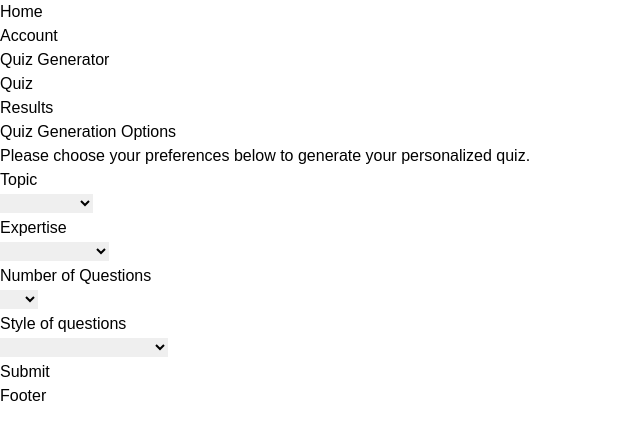
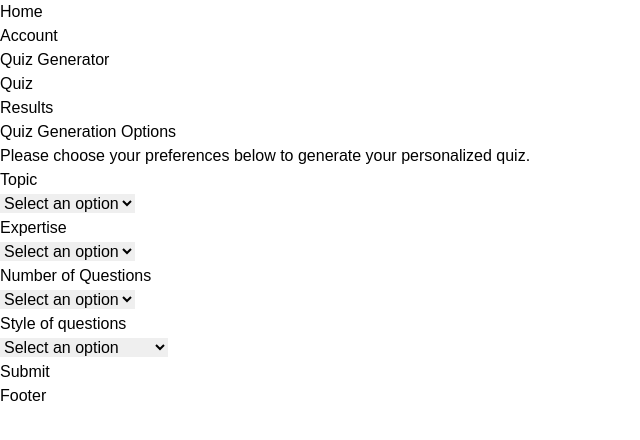
Before and after one commit to seanzinh0/lrnr-group-1, a React (Vite) app: page /quizgenerator in a window 1280 px wide. Shown: the top 440 px of the page, without its empty margins (0-640 px from the left). Built offline with nearby package versions, Linux system fonts and the light colour scheme.

Commit message:
test quiz answers

```diff
--- a/src/components/QuizDropdown.jsx
+++ b/src/components/QuizDropdown.jsx
@@ -1,25 +1,27 @@
+//creates props that can be passed through to create dropdown options
+const QuizDropdown = ({ data, onSelect }) => {
+  //maps each option
+  const selectOptions = data.map((option) => (
+    <option className="text-gray-900 p-3" key={option} value={option}>
+      {option}
+    </option>
+  ));
 
+  const handleChange = (e) => {
+    onSelect(e.target.value);
+  };
 
-//creates props that can be passed through to create dropdown options
-const QuizDropdown = (props) => {
-
-    //maps each option
-    const selectOptions = props.data.map(option => (
-        <option className="text-gray-900 p-3" key={option} value={option}>
-
-            {option}
-
-        </option>
-    ))
-
-    return (
-        <>
-            <select className="w-11/12 p-3 border-b-2 border-gray-300 focus:outline-0 focus:border-blue-500 bg-transparent">
-                <option></option>
-                {selectOptions}
-            </select>
-        </>
-    )
-}
+  return (
+    <>
+      <select
+        className="w-11/12 p-3 border-b-2 border-gray-300 focus:outline-0 focus:border-blue-500 bg-transparent"
+        onChange={handleChange}
+      >
+        <option value="">Select an option</option>
+        {selectOptions}
+      </select>
+    </>
+  );
+};
 
 export default QuizDropdown;
--- a/src/pages/QuizGenerator.jsx
+++ b/src/pages/QuizGenerator.jsx
@@ -1,6 +1,6 @@
-import '../App.css'
-import QuizDropdown from '../components/QuizDropdown'
-
+import React, { useState } from "react";
+import "../App.css";
+import QuizDropdown from "../components/QuizDropdown";
 
 //Uses the arrays as props to create dropdown options
 const QuizGenerator = () => {
@@ -18,33 +18,54 @@ const QuizGenerator = () => {
     "Goku",
   ];
 
-    return (
-        <>
+  // State for storing user selections
+  const [selectedTopic, setSelectedTopic] = useState("");
+  const [selectedDifficulty, setSelectedDifficulty] = useState("");
+  const [selectedQuestions, setSelectedQuestions] = useState("");
+  const [selectedStyle, setSelectedStyle] = useState("");
 
-            <div className='flex flex-col p-10'>
+  // Function to handle form submission
+  const handleSubmit = () => {
+    console.log({
+      selectedTopic,
+      selectedDifficulty,
+      selectedQuestions,
+      selectedStyle,
+    });
 
-                <h1 className='text-4xl'>Quiz Generation Options</h1>
-                <p className='pt-10'>Please choose your preferences below to generate your personalized quiz.</p>
+    alert(
+      `Quiz generated with ${selectedQuestions} questions on ${selectedTopic} for ${selectedDifficulty} level`
+    );
+  };
+  return (
+    <>
+      <div className="flex flex-col p-10">
+        <h1 className="text-4xl">Quiz Generation Options</h1>
+        <p className="pt-10">
+          Please choose your preferences below to generate your personalized
+          quiz.
+        </p>
 
-                <div className='space-y-5'>
-                    <h1 className='mt-10 text-gray-500'>Topic</h1>
-                    <QuizDropdown data={topics}/>
-                    <h1 className='text-gray-500'>Expertise</h1>
-                    <QuizDropdown data={difficulty}/>
-                    <h1 className='text-gray-500'>Number of Questions</h1>
-                    <QuizDropdown data={questionAmount} />
-                    <h1 className='text-gray-500'>Style of questions</h1>
-                    <QuizDropdown data={style} />
-                </div>
+        <div className="space-y-5">
+          <h1 className="mt-10 text-gray-500">Topic</h1>
+          <QuizDropdown data={topics} onSelect={setSelectedTopic} />
+          <h1 className="text-gray-500">Expertise</h1>
+          <QuizDropdown data={difficulty} onSelect={setSelectedDifficulty} />
+          <h1 className="text-gray-500">Number of Questions</h1>
+          <QuizDropdown data={questionAmount} onSelect={setSelectedQuestions} />
+          <h1 className="text-gray-500">Style of questions</h1>
+          <QuizDropdown data={style} onSelect={setSelectedStyle} />
+        </div>
 
-                <button className="bg-green-600 text-white px-6 py-2 mt-10 font-semibold hover:bg-green-700 active:bg-green-800 border border-green-700 text-left w-fit">
-                     Submit
-                </button>
-
-            </div>
-
-        </>
-    )
-}
+        <button
+          className="bg-green-600 text-white px-6 py-2 mt-10 font-semibold hover:bg-green-700 active:bg-green-800 border border-green-700 text-left w-fit"
+          onClick={handleSubmit}
+        >
+          Submit
+        </button>
+      </div>
+    </>
+  );
+};
 
 export default QuizGenerator;
```
